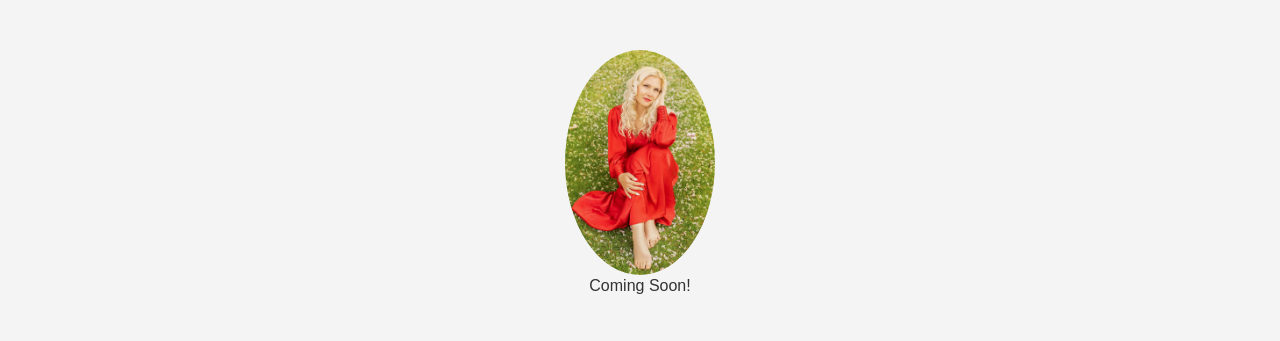
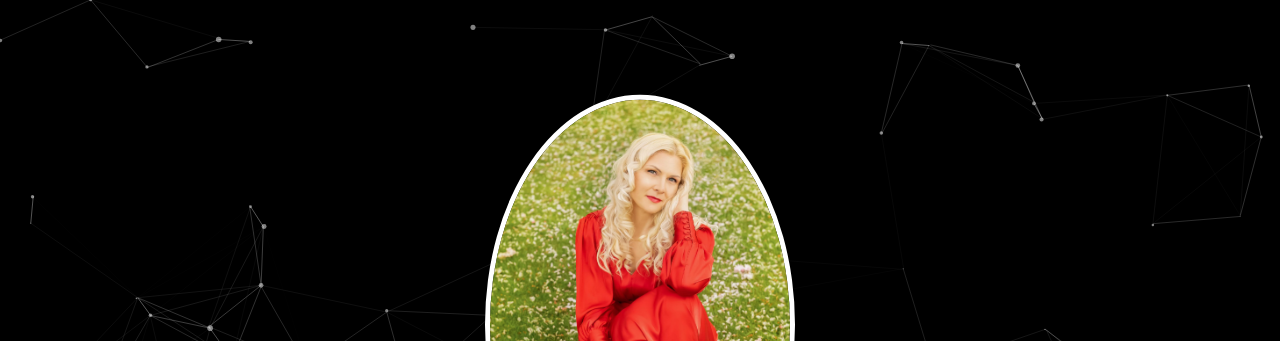
Before and after one commit to LinaSimke/my-portfolio-website, a plain HTML site: page html/index.html in a window 1280 px wide. Shown: the top 341 px of the page. Drawn offline with nearby package versions, Linux system fonts and the light colour scheme; animation ran at ten frames a second.

Commit message:
added more styles, and js

```diff
--- a/css/style.css
+++ b/css/style.css
@@ -1,36 +1,65 @@
-body {
-  font-family: 'Arial', sans-serif;
-  background-color: #f4f4f4;
-  color: #333;
+body, html {
+  width: 100%;
+  height: 100%;
+  margin: 0;
+  font-family: 'Montserrat', sans-serif;
+  background-color: #000;
+  color: #fff;
   text-align: center;
-  padding-top: 50px;
+}
+
+#particles-js {
+  position: absolute;
+  width: 100%;
+  height: 100%;
+  background-color: #0a0a0a05;
+  z-index: 0;
 }
 
 .container {
+  position: relative;
+  z-index: 1;
+  top: 50%;
+  transform: translateY(-50%);
   width: 80%;
   margin: auto;
 }
 
 .social-media {
-  margin-top: 20px;
+  margin-top: 2em;
 }
 
 .social-media a {
   margin: 0 10px;
   display: inline-block;
+  transition: transform 0.3s ease;
+}
+
+.social-media a:hover {
+  transform: translateY(-5px);
 }
 
 .social-media img {
-  width: 30px;
+  width: 40px;
   height: auto;
 }
 
 .message {
-  margin-top: 50px;
+  font-size: 1.2em;
+  margin-top: 0.5em;
 }
 
-img.profile-photo {
+h1 {
+  font-size: 2.5em;
+  margin: 0.5em 0;
+  font-weight: 700;
+}
+
+.profile-photo {
   border-radius: 50%;
-  width: 150px;
+  width: 300px;
   height: auto;
+  margin: 0 auto;
+  display: block;
+  border: 5px solid #fff;
 }
--- a/html/index.html
+++ b/html/index.html
@@ -4,10 +4,13 @@
   <meta charset="UTF-8">
   <meta name="viewport" content="width=device-width, initial-scale=1.0">
   <title>See you soon!</title>
+  <link href="https://fonts.googleapis.com/css?family=Montserrat:400,700&display=swap" rel="stylesheet">
   <link rel="stylesheet" href="/css/reset.css">
   <link rel="stylesheet" href="/css/style.css">
+  <script src="https://cdn.jsdelivr.net/particles.js/2.0.0/particles.min.js"></script>
 </head>
 <body>
+  <div id="particles-js"></div>
   <div class="container">
     <img src="/images/IMG-20231105-WA0001.jpg" alt="Lina Simke" class="profile-photo">
     <h1>Coming Soon!</h1>
@@ -21,5 +24,6 @@
       </a>
     </div>
   </div>
+  <script src="/javaScript/app.js"></script>
 </body>
 </html>
--- /dev/null
+++ b/javaScript/app.js
@@ -0,0 +1,105 @@
+particlesJS('particles-js', {
+  particles: {
+    number: {
+      value: 80,
+      density: {
+        enable: true,
+        value_area: 800
+      }
+    },
+    color: {
+      value: '#ffffff'
+    },
+    shape: {
+      type: 'circle',
+      stroke: {
+        width: 0,
+        color: '#000000'
+      },
+      polygon: {
+        nb_sides: 5
+      }
+    },
+    opacity: {
+      value: 0.5,
+      random: false,
+      anim: {
+        enable: false,
+        speed: 1,
+        opacity_min: 0.1,
+        sync: false
+      }
+    },
+    size: {
+      value: 3,
+      random: true,
+      anim: {
+        enable: false,
+        speed: 40,
+        size_min: 0.1,
+        sync: false
+      }
+    },
+    line_linked: {
+      enable: true,
+      distance: 150,
+      color: '#ffffff',
+      opacity: 0.4,
+      width: 1
+    },
+    move: {
+      enable: true,
+      speed: 6,
+      direction: 'none',
+      random: false,
+      straight: false,
+      out_mode: 'out',
+      bounce: false,
+      attract: {
+        enable: false,
+        rotateX: 600,
+        rotateY: 1200
+      }
+    }
+  },
+  interactivity: {
+    detect_on: 'canvas',
+    events: {
+      onhover: {
+        enable: true,
+        mode: 'repulse'
+      },
+      onclick: {
+        enable: true,
+        mode: 'push'
+      },
+      resize: true
+    },
+    modes: {
+      grab: {
+        distance: 400,
+        line_linked: {
+          opacity: 1
+        }
+      },
+      bubble: {
+        distance: 400,
+        size: 40,
+        duration: 2,
+        opacity: 8,
+        speed: 3
+      },
+      repulse: {
+        distance: 200,
+        duration: 0.4
+      },
+      push: {
+        particles_nb: 4
+      },
+      remove: {
+        particles_nb: 2
+      }
+    }
+  },
+  retina_detect: true
+});
```
Also changed, not shown: javaScript/script.js (deleted).
